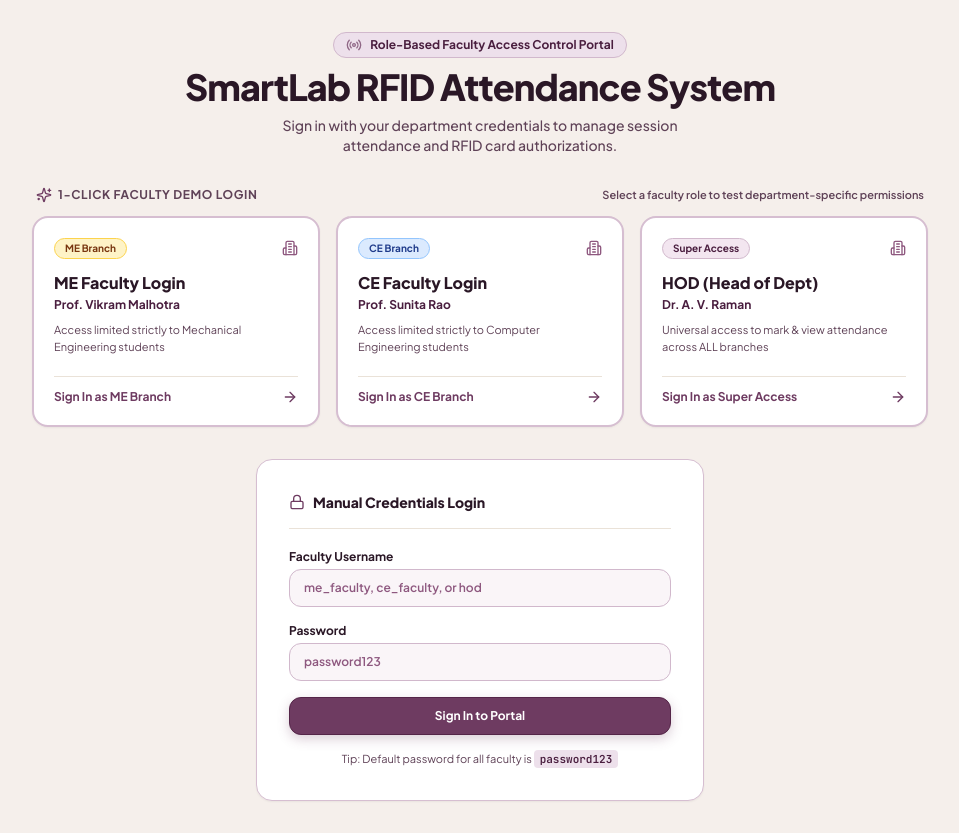
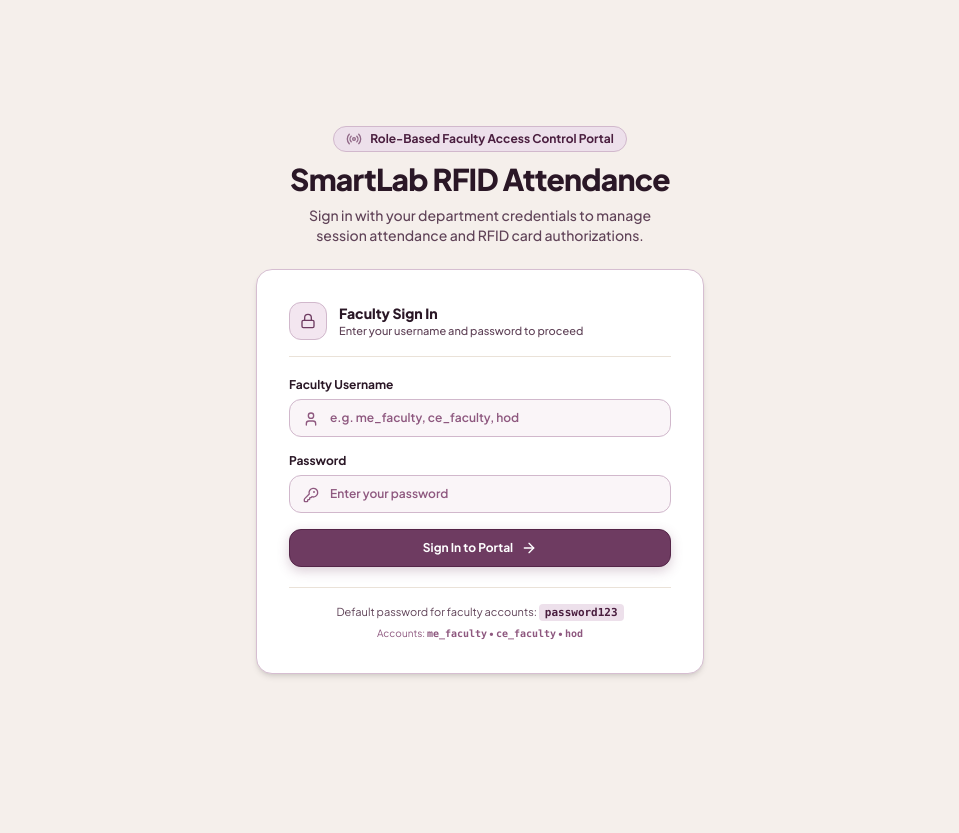
Before and after one commit to 24f2004753/rfid-attendance-system, a React (Vite) app in the folder frontend/: page / in a window 1280 px wide. Shown: the whole page, without its empty margins (160-1119 px from the left). After the commit the page ends 800 px from the top, so only its background shows below. Built offline with nearby package versions, Linux system fonts and the light colour scheme.

Commit message:
feat(frontend): replace 1-click demo buttons with pure username and password login

```diff
--- a/frontend/src/components/LoginPage.jsx
+++ b/frontend/src/components/LoginPage.jsx
@@ -1,6 +1,6 @@
 import React, { useState } from 'react';
 import { useAttendance } from '../context/AttendanceContext';
-import { Radio, ShieldCheck, UserCheck, Lock, ArrowRight, Sparkles, Building2 } from 'lucide-react';
+import { Radio, Lock, User, KeyRound, AlertCircle, ArrowRight } from 'lucide-react';
 
 export default function LoginPage() {
   const { login } = useAttendance();
@@ -9,59 +9,29 @@ export default function LoginPage() {
   const [loading, setLoading] = useState(false);
   const [errorMsg, setErrorMsg] = useState('');
 
-  // Quick-select demo faculty profiles
-  const DEMO_FACULTY = [
-    {
-      username: 'me_faculty',
-      title: 'ME Faculty Login',
-      name: 'Prof. Vikram Malhotra',
-      dept: 'Mechanical Engineering',
-      code: 'ME Branch',
-      scope: 'Access limited strictly to Mechanical Engineering students',
-      badgeColor: 'bg-amber-100 text-amber-900 border-amber-300',
-    },
-    {
-      username: 'ce_faculty',
-      title: 'CE Faculty Login',
-      name: 'Prof. Sunita Rao',
-      dept: 'Computer Science & Engineering',
-      code: 'CE Branch',
-      scope: 'Access limited strictly to Computer Engineering students',
-      badgeColor: 'bg-blue-100 text-blue-900 border-blue-300',
-    },
-    {
-      username: 'hod',
-      title: 'HOD (Head of Dept)',
-      name: 'Dr. A. V. Raman',
-      dept: 'All Engineering Branches',
-      code: 'Super Access',
-      scope: 'Universal access to mark & view attendance across ALL branches',
-      badgeColor: 'bg-[#F3E6F0] text-[#4A1E3F] border-[#D1B8CC]',
-    },
-  ];
+  const handleFormSubmit = async (e) => {
+    e.preventDefault();
+    if (!username.trim()) {
+      setErrorMsg('Please enter your faculty username');
+      return;
+    }
+    if (!password) {
+      setErrorMsg('Please enter your password');
+      return;
+    }
 
-  const handleLogin = async (userToLogin, passToLogin) => {
     setLoading(true);
     setErrorMsg('');
-    const res = await login(userToLogin, passToLogin || 'password123');
+    const res = await login(username.trim().toLowerCase(), password);
     if (!res.success) {
-      setErrorMsg(res.error || 'Failed to authenticate');
+      setErrorMsg(res.error || 'Invalid username or password. Please try again.');
     }
     setLoading(false);
   };
 
-  const handleFormSubmit = (e) => {
-    e.preventDefault();
-    if (!username.trim()) {
-      setErrorMsg('Please enter a username');
-      return;
-    }
-    handleLogin(username.trim().toLowerCase(), password);
-  };
-
   return (
     <div className="min-h-screen flex flex-col justify-center items-center bg-[#F5EFEB] p-4 sm:p-6 lg:p-8">
-      <div className="w-full max-w-4xl space-y-8 animate-in fade-in duration-300">
+      <div className="w-full max-w-md space-y-6 animate-in fade-in duration-300">
 
         {/* Brand & Portal Header */}
         <div className="text-center space-y-2">
@@ -69,113 +39,86 @@ export default function LoginPage() {
             <Radio className="h-4 w-4 animate-pulse text-[#6E3B61]" />
             <span>Role-Based Faculty Access Control Portal</span>
           </div>
-          <h1 className="text-3xl sm:text-4xl font-extrabold text-[#2A1726] tracking-tight">
-            SmartLab RFID Attendance System
+          <h1 className="text-3xl font-extrabold text-[#2A1726] tracking-tight">
+            SmartLab RFID Attendance
           </h1>
-          <p className="text-sm text-[#5F4257] max-w-md mx-auto font-medium">
+          <p className="text-xs sm:text-sm text-[#5F4257] max-w-sm mx-auto font-medium">
             Sign in with your department credentials to manage session attendance and RFID card authorizations.
           </p>
         </div>
 
-        {/* 3 Quick-Select Faculty Demo Cards */}
+        {/* Credentials Login Card */}
+        <div className="bg-white rounded-2xl p-6 sm:p-8 border border-[#D6BED1] shadow-md w-full">
+          <div className="flex items-center space-x-3 pb-4 border-b border-[#EAE2D8] mb-5">
+            <div className="p-2.5 rounded-xl bg-[#F3E6F0] text-[#6E3B61] border border-[#D1B8CC]">
+              <Lock className="h-4 w-4" />
+            </div>
             <div>
-          <div className="flex items-center justify-between mb-3 px-1">
-            <h2 className="text-xs font-bold uppercase tracking-wider text-[#5F4257] flex items-center space-x-1.5">
-              <Sparkles className="h-4 w-4 text-[#6E3B61]" />
-              <span>1-Click Faculty Demo Login</span>
-            </h2>
-            <span className="text-[11px] text-[#5F4257] font-semibold">
-              Select a faculty role to test department-specific permissions
-            </span>
-          </div>
-
-          <div className="grid grid-cols-1 md:grid-cols-3 gap-4">
-            {DEMO_FACULTY.map((faculty) => (
-              <div
-                key={faculty.username}
-                onClick={() => handleLogin(faculty.username, 'password123')}
-                className="bg-white rounded-2xl p-5 border-2 border-[#D6BED1] hover:border-[#6E3B61] shadow-sm hover:shadow-md transition-all cursor-pointer group flex flex-col justify-between"
-              >
-                <div>
-                  <div className="flex items-center justify-between">
-                    <span className={`px-2.5 py-0.5 rounded-full text-[10px] font-bold border ${faculty.badgeColor}`}>
-                      {faculty.code}
-                    </span>
-                    <Building2 className="h-4 w-4 text-[#8E587F] group-hover:text-[#6E3B61] transition-colors" />
-                  </div>
-
-                  <h3 className="text-base font-extrabold text-[#2A1726] mt-3 group-hover:text-[#6E3B61] transition-colors">
-                    {faculty.title}
-                  </h3>
-                  <div className="text-xs font-bold text-[#4A1E3F] mt-0.5">
-                    {faculty.name}
-                  </div>
-                  <p className="text-[11px] text-[#5F4257] mt-2 leading-relaxed">
-                    {faculty.scope}
-                  </p>
-                </div>
-
-                <div className="mt-5 pt-3 border-t border-[#EAE2D8] flex items-center justify-between text-xs font-bold text-[#6E3B61] group-hover:translate-x-0.5 transition-transform">
-                  <span>Sign In as {faculty.code}</span>
-                  <ArrowRight className="h-4 w-4" />
-                </div>
-              </div>
-            ))}
+              <h3 className="text-sm font-extrabold text-[#2A1726]">Faculty Sign In</h3>
+              <p className="text-[11px] text-[#5F4257] font-medium">Enter your username and password to proceed</p>
             </div>
           </div>
 
-        {/* Manual Credentials Form */}
-        <div className="bg-white rounded-2xl p-6 sm:p-8 border border-[#D6BED1] shadow-sm max-w-md mx-auto w-full">
-          <div className="flex items-center space-x-2 pb-4 border-b border-[#EAE2D8] mb-5">
-            <Lock className="h-4 w-4 text-[#6E3B61]" />
-            <h3 className="text-sm font-extrabold text-[#2A1726]">Manual Credentials Login</h3>
-          </div>
-
           {errorMsg && (
-            <div className="p-3 mb-4 rounded-xl bg-rose-50 border border-rose-300 text-rose-900 text-xs font-bold">
-              {errorMsg}
+            <div className="p-3 mb-4 rounded-xl bg-rose-50 border border-rose-300 text-rose-900 text-xs font-bold flex items-start space-x-2">
+              <AlertCircle className="h-4 w-4 text-rose-600 shrink-0 mt-0.5" />
+              <span>{errorMsg}</span>
             </div>
           )}
 
           <form onSubmit={handleFormSubmit} className="space-y-4">
             <div>
-              <label className="block text-xs font-bold text-[#2A1726] mb-1">
+              <label className="block text-xs font-bold text-[#2A1726] mb-1.5">
                 Faculty Username
               </label>
+              <div className="relative">
+                <User className="absolute left-3.5 top-3 h-4 w-4 text-[#8E587F]" />
                 <input
                   type="text"
                   value={username}
                   onChange={(e) => setUsername(e.target.value)}
-                placeholder="me_faculty, ce_faculty, or hod"
-                className="w-full px-3.5 py-2.5 rounded-xl text-xs bg-[#FAF5F8] border border-[#D1B8CC] text-[#2A1726] placeholder-[#8E587F] focus:outline-none focus:border-[#6E3B61] focus:ring-1 focus:ring-[#6E3B61] font-semibold"
+                  placeholder="e.g. me_faculty, ce_faculty, hod"
+                  autoComplete="username"
+                  className="w-full pl-10 pr-3.5 py-2.5 rounded-xl text-xs bg-[#FAF5F8] border border-[#D1B8CC] text-[#2A1726] placeholder-[#8E587F] focus:outline-none focus:border-[#6E3B61] focus:ring-1 focus:ring-[#6E3B61] font-semibold"
                 />
+              </div>
             </div>
 
             <div>
-              <label className="block text-xs font-bold text-[#2A1726] mb-1">
+              <label className="block text-xs font-bold text-[#2A1726] mb-1.5">
                 Password
               </label>
+              <div className="relative">
+                <KeyRound className="absolute left-3.5 top-3 h-4 w-4 text-[#8E587F]" />
                 <input
                   type="password"
                   value={password}
                   onChange={(e) => setPassword(e.target.value)}
-                placeholder="password123"
-                className="w-full px-3.5 py-2.5 rounded-xl text-xs bg-[#FAF5F8] border border-[#D1B8CC] text-[#2A1726] placeholder-[#8E587F] focus:outline-none focus:border-[#6E3B61] focus:ring-1 focus:ring-[#6E3B61] font-semibold"
+                  placeholder="Enter your password"
+                  autoComplete="current-password"
+                  className="w-full pl-10 pr-3.5 py-2.5 rounded-xl text-xs bg-[#FAF5F8] border border-[#D1B8CC] text-[#2A1726] placeholder-[#8E587F] focus:outline-none focus:border-[#6E3B61] focus:ring-1 focus:ring-[#6E3B61] font-semibold"
                 />
+              </div>
             </div>
 
             <button
               type="submit"
               disabled={loading}
-              className="w-full py-2.5 rounded-xl text-xs btn-mauve-primary cursor-pointer active:scale-95 transition-all shadow-md mt-2"
+              className="w-full py-2.5 rounded-xl text-xs btn-mauve-primary cursor-pointer active:scale-95 transition-all shadow-md mt-2 flex items-center justify-center space-x-2 font-bold"
             >
-              {loading ? 'Authenticating...' : 'Sign In to Portal'}
+              <span>{loading ? 'Authenticating...' : 'Sign In to Portal'}</span>
+              {!loading && <ArrowRight className="h-4 w-4" />}
             </button>
           </form>
 
-          <div className="mt-4 text-center text-[11px] text-[#5F4257]">
-            <span>Tip: Default password for all faculty is </span>
-            <code className="bg-[#EDE0EB] px-1.5 py-0.5 rounded text-[#4A1E3F] font-bold">password123</code>
+          <div className="mt-5 pt-4 border-t border-[#EAE2D8] text-center text-[11px] text-[#5F4257] space-y-1">
+            <div>
+              <span>Default password for faculty accounts: </span>
+              <code className="bg-[#EDE0EB] px-1.5 py-0.5 rounded text-[#4A1E3F] font-bold font-mono">password123</code>
+            </div>
+            <div className="text-[10px] text-[#8E587F]">
+              Accounts: <span className="font-mono font-semibold">me_faculty</span> &bull; <span className="font-mono font-semibold">ce_faculty</span> &bull; <span className="font-mono font-semibold">hod</span>
+            </div>
           </div>
         </div>
 
```
Also changed, not shown: 1 other file (tests, documents, lock files or other folders). Lines whose indentation alone changed are shown as unchanged.
